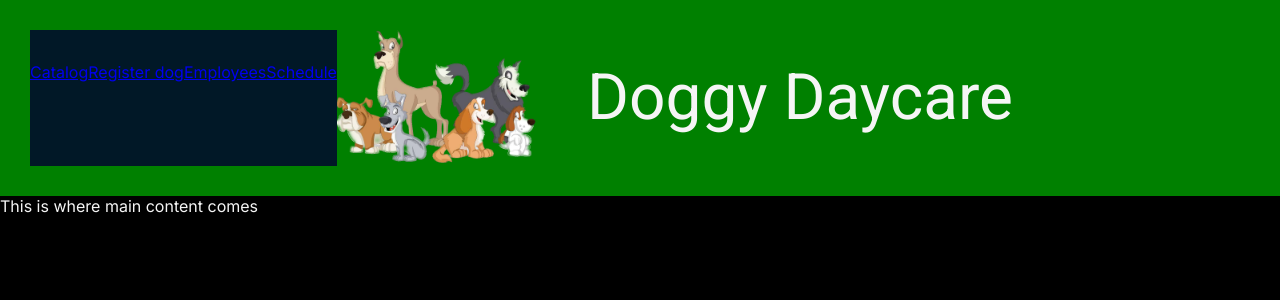
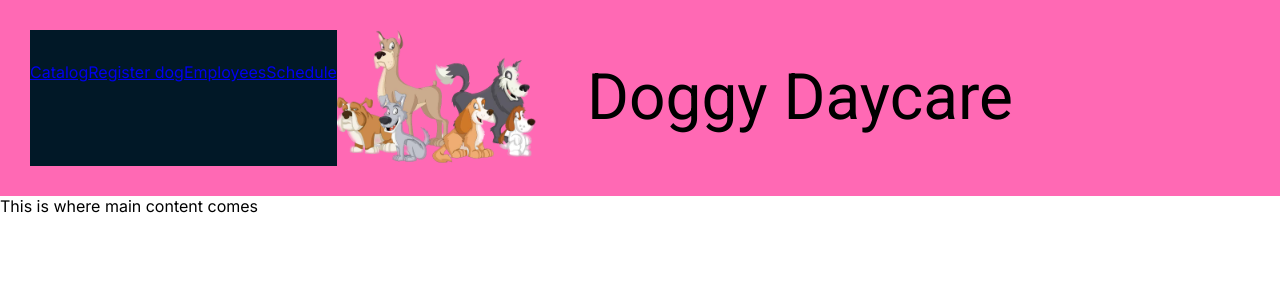
Before and after one commit to liber09/DoggyDaycare, a Next.js app: page / in a window 1280 px wide. Shown: the top 300 px of the page. Built offline with nearby package versions, Linux system fonts and the light colour scheme.

Commit message:
change color on header and background

```diff
--- a/src/app/globals.css
+++ b/src/app/globals.css
@@ -17,6 +17,6 @@ html,
 body {
   max-width: 100vw;
   overflow-x: hidden;
-  color: whitesmoke;
-  background: black;
+  color: black;
+  background: white;
 }
--- a/src/components/header/page.module.css
+++ b/src/components/header/page.module.css
@@ -1,6 +1,6 @@
 .header{
     display: flex;
-    background-color: green;
+    background-color: hotpink;
     padding: 15px;
     @media screen and (min-width: 600px) {
         padding: 30px;
```
